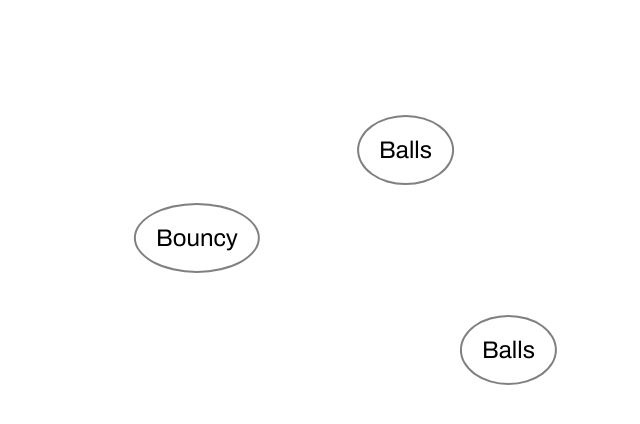
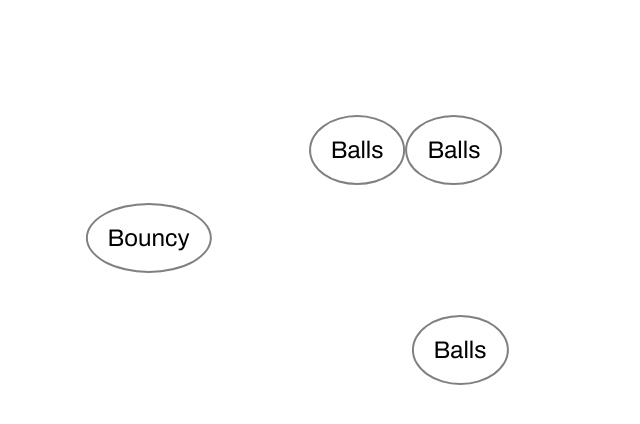
Before and after one commit to Tanner-Davison/greensock-animations, a React (Create React App) app: page / in a window 1280 px wide. Shown: the top 424 px of the page, without its empty margins (346-986 px from the left). Built offline with nearby package versions, Linux system fonts and the light colour scheme.

Commit message:
added HeadLine

```diff
--- a/src/App.js
+++ b/src/App.js
@@ -15,13 +15,24 @@ function App() {
 
     return (
 			<Wrapper>
-        <Headline className={"allBalls"} id="headline">
+				<Headline
+					className={"allBalls"}
+					id='headline'>
 					Bouncy{" "}
 				</Headline>
-        <Headline className={"allBalls"} id="headline2">
+				<Headline
+					className={"allBalls"}
+					id='headline2'>
 					Balls
 				</Headline>
-        <Headline className={"allBalls"} id="headline3">
+				<Headline
+					className={"allBalls"}
+					id='headline3'>
+					Balls
+				</Headline>
+				<Headline
+					className={"allBalls"}
+					id='headline3'>
 					Balls
 				</Headline>
 			</Wrapper>
```
Lines whose indentation alone changed are shown as unchanged.
